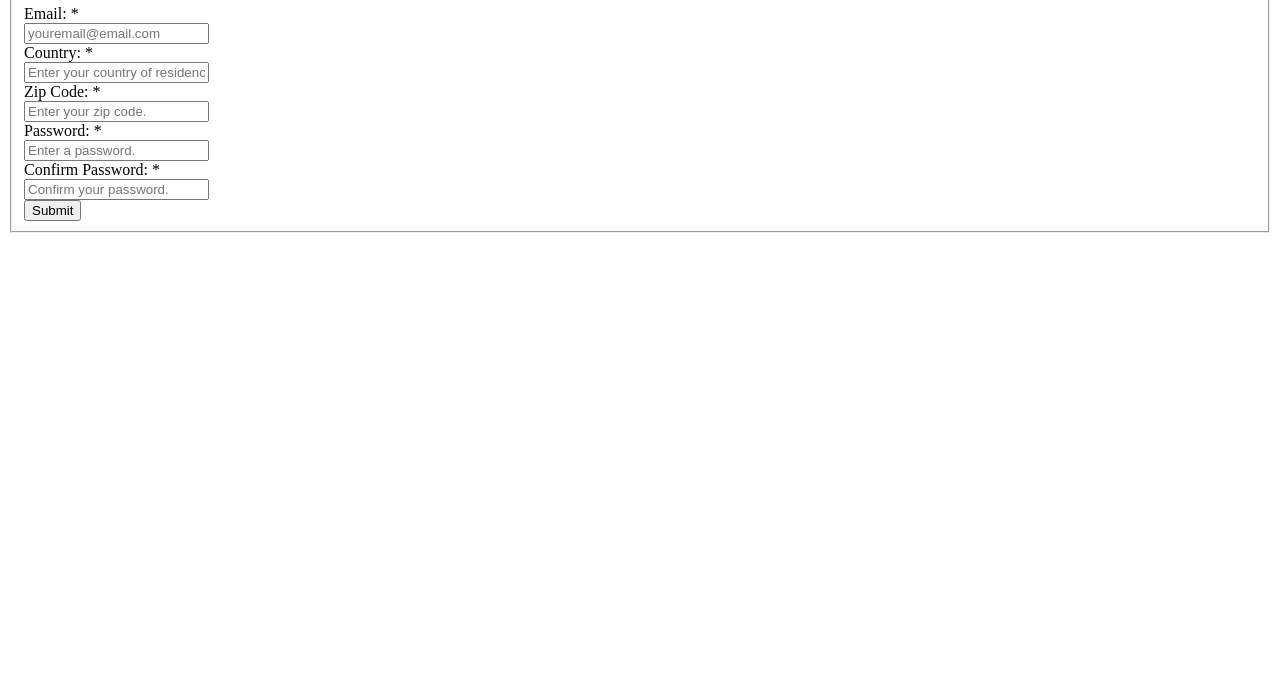
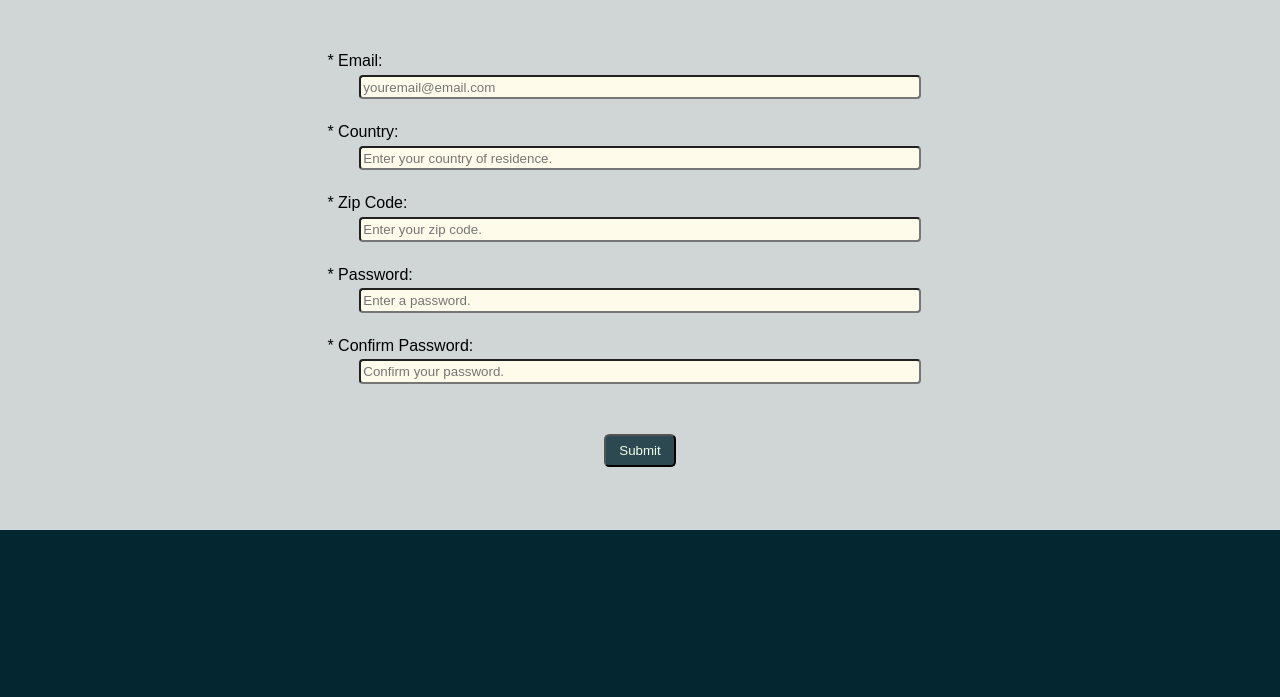
Before and after one commit to jguneratne/form-validation, a website built with webpack: page src/index.html in a window 1280 px wide. Shown: the part 103-800 px from the top of the page. Built offline with nearby package versions, Linux system fonts and the light colour scheme.

Commit message:
Style form for smallest screen sizes

```diff
--- a/src/index.html
+++ b/src/index.html
@@ -10,14 +10,13 @@
   </head>
 
   <body>
-    <main class="main main-two">
-      <section class="section contact-tab" id="contact">
+    <main class="main">
         <div class="form-instructions">
           <h1 class="heading-instruct" aria-label="Enter Your Information!">
             Enter Your Information!
           </h1>
           <p id="required-text" class="required-text">
-            Required fields are followed by *
+            Required fields are preceeded by *
           </p>
         </div>
 
@@ -25,11 +24,12 @@
           <fieldset>
             <label for="email">
               <div class="input-type">
-                Email: <span aria-hidden="true">*</span>
+                <span aria-hidden="true">*</span> Email:
               </div>
               <div class="input-box">
                 <input
                   id="email"
+                  class="email"
                   type="email"
                   name="email"
                   placeholder="youremail@email.com"
@@ -48,12 +48,13 @@
 
             <label for="country">
               <div class="input-type">
-                Country: <span aria-hidden="true">*</span>
+                <span aria-hidden="true">*</span> Country:
               </div>
               <div class="input-box">
                 <input
                   name="country"
                   id="country"
+                  class="country"
                   placeholder="Enter your country of residence."
                   type="text"
                   required
@@ -71,11 +72,12 @@
 
             <label for="zip-code">
               <div class="input-type">
-                Zip Code: <span aria-hidden="true">*</span>
+                <span aria-hidden="true">*</span> Zip Code:
               </div>
               <div class="input-box">
                 <input
                   name="zip-code"
+                  class="zip-code"
                   id="zip-code"
                   placeholder="Enter your zip code."
                   type="text"
@@ -93,13 +95,14 @@
             </label>
 
              <label for="password">
-              <div class="password">
-                Password: <span aria-hidden="true">*</span>
+              <div class="input-type">
+                <span aria-hidden="true">*</span> Password:
               </div>
               <div class="input-box">
                 <input
                   name="password"
                   id="password"
+                  class="password"
                   placeholder="Enter a password."
                   type="text"
                   required
@@ -117,13 +120,14 @@
             </label>
 
                 <label for="password">
-              <div class="password">
-                Confirm Password: <span aria-hidden="true">*</span>
+              <div class="input-type">
+                <span aria-hidden="true">*</span> Confirm Password:
               </div>
               <div class="input-box">
                 <input
                   name="password-confirm"
                   id="password-confirm"
+                  class="password-confirm"
                   placeholder="Confirm your password."
                   type="text"
                   required
@@ -150,7 +154,7 @@
             ></span>
           </fieldset>
         </form>
-      </section>
+
     </main>
   </body>
 </html>
--- a/src/style.css
+++ b/src/style.css
@@ -0,0 +1,101 @@
+* {
+  margin: 0;
+  padding: 0;
+  box-sizing: border-box;
+  font-family: Arial, Helvetica, sans-serif;
+
+  --body-col: #042630;
+  --main-col: #d0d6d6;
+  --light-font-col: #f1ffea;
+  --dark-font-col: #254710;
+  --input-col: #fffbeb;
+  --btn-col: rgba(4, 38, 48, 0.8);
+  --btn-hov-col: rgba(255, 251, 235, 0.8);
+
+  --menu-btn-selected: #4c7273;
+  --cta-btn-color: rgba(255, 251, 235, 0.8);
+  --slider-icon-col: #ebdbbc;
+  --about-box-col: rgba(4, 38, 48, 0.8);
+  --dark-font-col: #254710;
+  --light-font-col: #f1ffea;
+  --error-color: #931b05;
+}
+
+body {
+  min-height: 100vh;
+  background-color: var(--body-col);
+}
+
+.main {
+  height: 100%;
+  background-color: var(--main-col);
+  padding: 1em 0;
+}
+
+.form-instructions,
+form {
+  width: 95%;
+  max-width: 40em;
+  margin: 1em auto;
+}
+
+.form-instructions {
+  text-align: center;
+  margin-bottom: 3em;
+}
+
+.heading-instruct {
+  margin-bottom: 0.4em;
+}
+
+fieldset {
+  display: flex;
+  flex-direction: column;
+  gap: 1.5em;
+  border: 0.1em solid transparent;
+  padding: 0.4em;
+}
+
+label {
+  display: flex;
+  flex-direction: column;
+}
+
+.email,
+.country,
+.zip-code,
+.password,
+.password-confirm {
+  background-color: var(--input-col);
+}
+
+.input-type {
+  margin-bottom: 0.3em;
+}
+
+.input-box {
+  display: flex;
+  justify-content: center;
+}
+
+input {
+  width: 90%;
+  margin: 0 auto;
+  padding: 0.2em;
+  border-radius: 0.3em;
+}
+
+.submit-info {
+  align-self: center;
+  padding: 0.5em 1em;
+  margin-top: 2em;
+  border-radius: 0.4em;
+  background-color: var(--btn-col);
+  color: var(--light-font-col);
+}
+
+.submit-info:hover {
+  cursor: pointer;
+  background-color: var(--btn-hov-col);
+  color: var(--dark-font-col);
+}
```
